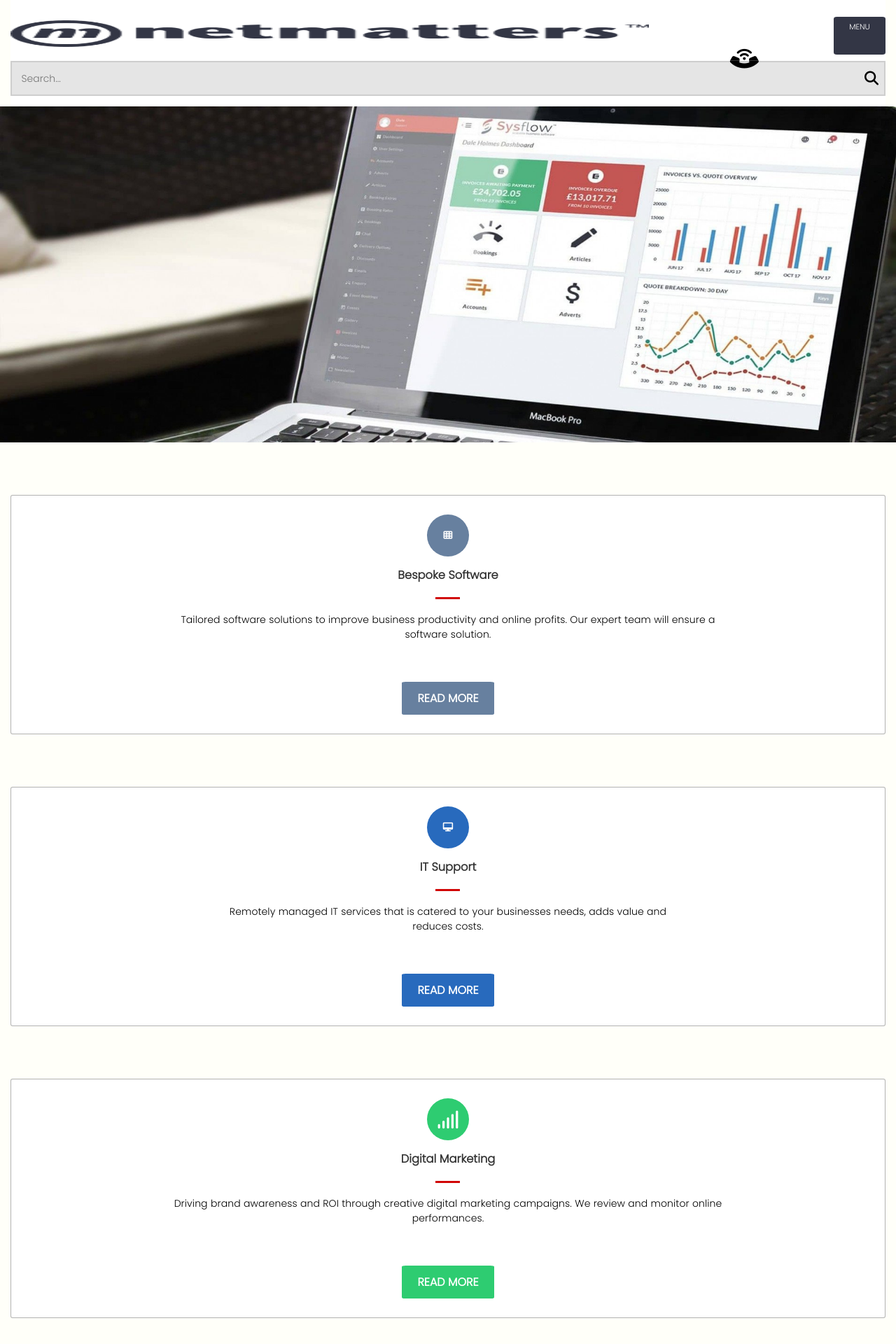
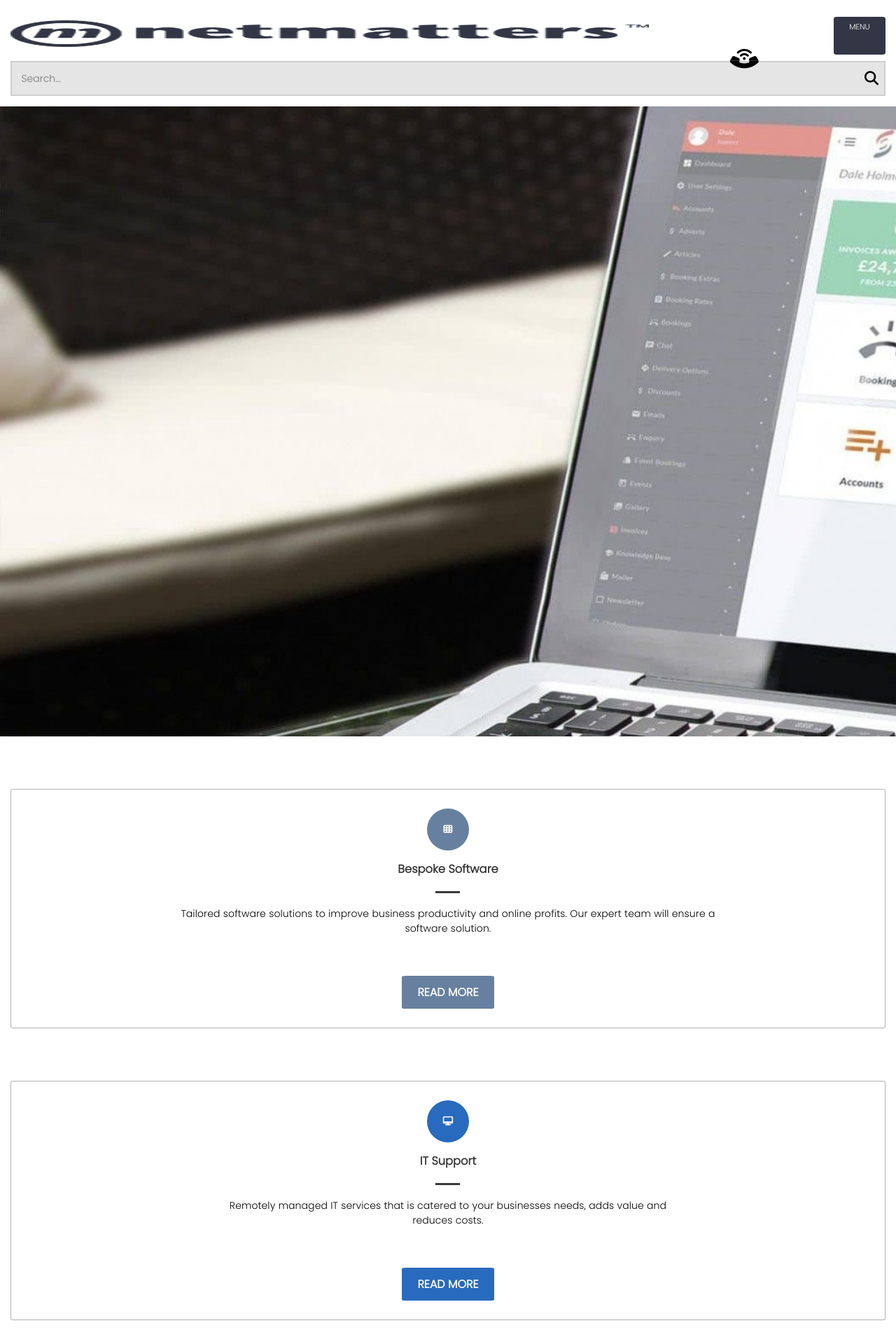
Before and after one commit to Daryl-Boyce/reflection_redo, a PHP site: page / in a window 1280 px wide. Shown: the top 1920 px of the page at 70% size. Run offline with PHP 8.4, Linux system fonts and the light colour scheme; some libraries are stand-ins or nearby versions.

Commit message:
neatened a few sections and fix others.

```diff
--- /dev/null
+++ b/css/partials/_styles-dist.css
@@ -0,0 +1 @@
+body{font-family:Poppins,sans-serif;font-size:16px;text-decoration:none;height:100%;width:100%;margin:0px;display:-webkit-inline-box;display:-ms-inline-flexbox;display:inline-flex;-ms-flex-wrap:wrap;flex-wrap:wrap;-webkit-box-orient:vertical;-webkit-box-direction:normal;-ms-flex-direction:column;flex-direction:column;background-color:#FFFFF9}.container{display:-webkit-inline-box;display:-ms-inline-flexbox;display:inline-flex;background-color:#ffffff;height:100%;-webkit-box-orient:horizontal;-webkit-box-direction:normal;-ms-flex-direction:row;flex-direction:row;-webkit-box-pack:center;-ms-flex-pack:center;justify-content:center;padding:0px 15px}.slider{display:-webkit-inline-box;display:-ms-inline-flexbox;display:inline-flex;-webkit-box-orient:vertical;-webkit-box-direction:normal;-ms-flex-direction:column;flex-direction:column;-webkit-box-align:start;-ms-flex-align:start;align-items:flex-start;-webkit-box-pack:center;-ms-flex-pack:center;justify-content:center;width:100%;height:33em;background:url("Slider__background.jpg")}.slider__img{display:-webkit-inline-box;display:-ms-inline-flexbox;display:inline-flex;-webkit-box-pack:center;-ms-flex-pack:center;justify-content:center;width:100%;height:30em}.slider__img>img{width:100%;height:100%;padding:none}@media (min-width:3px){.main__nav{display:none}}
--- a/css/partials/_styles.css
+++ b/css/partials/_styles.css
@@ -21,7 +21,7 @@ body {
   display: -webkit-inline-box;
   display: -ms-inline-flexbox;
   display: inline-flex;
-  background-color: #FFFFF9;
+  background-color: #ffffff;
   height: 100%;
   -webkit-box-orient: horizontal;
   -webkit-box-direction: normal;
--- a/css/styles.css
+++ b/css/styles.css
@@ -70,24 +50,14 @@
 }
 
 .middle__nav {
-  display: -webkit-inline-box;
-  display: -ms-inline-flexbox;
   display: inline-flex;
-  -webkit-box-orient: vertical;
-  -webkit-box-direction: normal;
-      -ms-flex-direction: column;
   flex-direction: column;
   padding-bottom: 30px;
   width: 100%;
 }
 
 .middle__nav__card {
-  display: -webkit-inline-box;
-  display: -ms-inline-flexbox;
   display: inline-flex;
-  -webkit-box-orient: vertical;
-  -webkit-box-direction: normal;
-      -ms-flex-direction: column;
   flex-direction: column;
   border: 1.5px solid rgba(0, 0, 0, 0.3);
   border-radius: 3px;
@@ -95,31 +65,17 @@
   height: 340px;
   margin-top: 75px;
   text-align: justify;
-  -webkit-box-pack: center;
-      -ms-flex-pack: center;
   justify-content: center;
-  -webkit-box-align: center;
-      -ms-flex-align: center;
   align-items: center;
-  -ms-flex-wrap: wrap;
   flex-wrap: wrap;
   font-size: 0.8em;
   font-family: inherit;
 }
 
 .middle__nav__card__icon {
-  display: -webkit-inline-box;
-  display: -ms-inline-flexbox;
   display: inline-flex;
-  -webkit-box-orient: vertical;
-  -webkit-box-direction: normal;
-      -ms-flex-direction: column;
   flex-direction: column;
-  -webkit-box-pack: center;
-      -ms-flex-pack: center;
   justify-content: center;
-  -webkit-box-align: center;
-      -ms-flex-align: center;
   align-items: center;
   width: 60px;
   height: 60px;
@@ -128,32 +84,20 @@
 }
 
 .middle__nav__card__text {
-  display: -webkit-inline-box;
-  display: -ms-inline-flexbox;
   display: inline-flex;
-  -ms-flex-wrap: wrap;
   flex-wrap: wrap;
-  -webkit-box-orient: vertical;
-  -webkit-box-direction: normal;
-      -ms-flex-direction: column;
   flex-direction: column;
-  -webkit-box-align: center;
-      -ms-flex-align: center;
   align-items: center;
   font-size: 0.85em;
 }
 
 .card__header__font {
-  display: -webkit-inline-box;
-  display: -ms-inline-flexbox;
   display: inline-flex;
   font-weight: 850;
   color: rgba(0, 0, 0, 0.8);
 }
 
 .middle__nav__card__text > p {
-  display: -webkit-inline-box;
-  display: -ms-inline-flexbox;
   display: inline-flex;
   width: 90%;
   height: 60px;
@@ -167,19 +111,10 @@
 }
 
 .middle__nav__read__more {
-  display: -webkit-inline-box;
-  display: -ms-inline-flexbox;
   display: inline-flex;
-  -webkit-box-orient: vertical;
-  -webkit-box-direction: normal;
-      -ms-flex-direction: column;
   flex-direction: column;
-  -ms-flex-wrap: wrap;
   flex-wrap: wrap;
-  -ms-flex-line-pack: center;
   align-content: center;
-  -webkit-box-pack: center;
-      -ms-flex-pack: center;
   justify-content: center;
   height: 2.9em;
   width: 8.2em;
@@ -190,6 +125,13 @@
   border-radius: 4%;
   background: #67809f;
   color: white;
+}
+
+.middle__nav__card__break {
+  width: 35px;
+  height: 3px;
+  background-color: #3a3939;
+  border: none;
 }
 
 .card__color__blue {
@@ -227,186 +169,84 @@ body {
   height: 100%;
   width: 100%;
   margin: 0px;
-  display: -webkit-inline-box;
-  display: -ms-inline-flexbox;
   display: inline-flex;
-  -ms-flex-wrap: wrap;
   flex-wrap: wrap;
-  -webkit-box-orient: vertical;
-  -webkit-box-direction: normal;
-      -ms-flex-direction: column;
   flex-direction: column;
   background-color: #FFFFF9;
 }
 
 .container {
-  display: -webkit-inline-box;
-  display: -ms-inline-flexbox;
   display: inline-flex;
-  background-color: #FFFFF9;
+  background-color: #ffffff;
   height: 100%;
-  -webkit-box-orient: horizontal;
-  -webkit-box-direction: normal;
-      -ms-flex-direction: row;
   flex-direction: row;
-  -webkit-box-pack: center;
-      -ms-flex-pack: center;
   justify-content: center;
   padding: 0px 15px;
 }
 
-.slider {
-  display: -webkit-inline-box;
-  display: -ms-inline-flexbox;
+.header {
   display: inline-flex;
-  -webkit-box-orient: vertical;
-  -webkit-box-direction: normal;
-      -ms-flex-direction: column;
-          flex-direction: column;
-  -webkit-box-align: start;
-      -ms-flex-align: start;
-          align-items: flex-start;
-  -webkit-box-pack: center;
-      -ms-flex-pack: center;
-          justify-content: center;
-  width: 100%;
-  height: 33em;
-  background: url("Slider__background.jpg");
-}
-
-.slider__img {
-  display: -webkit-inline-box;
-  display: -ms-inline-flexbox;
-  display: inline-flex;
-  -webkit-box-pack: center;
-      -ms-flex-pack: center;
-          justify-content: center;
-  width: 100%;
-  height: 30em;
-}
-
-.slider__img > img {
-  width: 100%;
-  height: 100%;
-  padding: none;
-}
-
-@media (min-width: 3px) {
-  .main__nav {
-    display: none;
-  }
-}
-.header {
-  display: -webkit-inline-box;
-  display: -ms-inline-flexbox;
-  display: inline-flex;
-  -webkit-box-orient: horizontal;
-  -webkit-box-direction: normal;
-      -ms-flex-direction: row;
   flex-direction: row;
-  -ms-flex-wrap: wrap;
   flex-wrap: wrap;
   height: 9.5em;
   width: 100%;
 }
 
 .header__inner {
-  display: -webkit-inline-box;
-  display: -ms-inline-flexbox;
   display: inline-flex;
-  -ms-flex-wrap: wrap;
   flex-wrap: wrap;
-  -webkit-box-orient: horizontal;
-  -webkit-box-direction: normal;
-      -ms-flex-direction: row;
   flex-direction: row;
-  -ms-flex-line-pack: center;
   align-content: center;
   background-color: #fff;
   width: 100%;
   height: 10em;
-  -ms-flex-pack: distribute;
   justify-content: space-around;
-  -webkit-box-align: center;
-      -ms-flex-align: center;
   align-items: center;
 }
 
 .netmatters__logo {
-  display: -webkit-inline-box;
-  display: -ms-inline-flexbox;
   display: inline-flex;
-  -webkit-box-align: center;
-      -ms-flex-align: center;
   align-items: center;
   height: 3em;
   width: 100%;
 }
 
 .netmatters__logo__img {
-  display: -webkit-inline-box;
-  display: -ms-inline-flexbox;
   display: inline-flex;
-  -webkit-box-align: center;
-      -ms-flex-align: center;
   align-items: center;
   height: 80%;
   width: 90%;
 }
 
 .header__phone {
-  display: -webkit-inline-box;
-  display: -ms-inline-flexbox;
   display: inline-flex;
   height: 2em;
   width: 15%;
-  -webkit-box-align: center;
-      -ms-flex-align: center;
   align-items: center;
   color: black;
-  -webkit-transform: rotate(-45deg);
   transform: rotate(-45deg);
   padding-right: 0.7em;
 }
 
 .header__buttons {
-  display: -webkit-inline-box;
-  display: -ms-inline-flexbox;
   display: inline-flex;
-  -webkit-box-align: center;
-      -ms-flex-align: center;
   align-items: center;
-  -ms-flex-pack: distribute;
   justify-content: space-around;
   width: 40%;
   height: 20%;
 }
 
 .header_inner_top {
-  display: -webkit-inline-box;
-  display: -ms-inline-flexbox;
   display: inline-flex;
-  -webkit-box-orient: horizontal;
-  -webkit-box-direction: normal;
-      -ms-flex-direction: row;
   flex-direction: row;
-  -webkit-box-pack: end;
-      -ms-flex-pack: end;
   justify-content: flex-end;
   width: 100%;
   padding-bottom: 10px;
 }
 
 .header__button__menu {
-  display: -webkit-inline-box;
-  display: -ms-inline-flexbox;
   display: inline-flex;
-  -webkit-box-align: center;
-      -ms-flex-align: center;
   align-items: center;
-  -webkit-box-orient: vertical;
-  -webkit-box-direction: normal;
-      -ms-flex-direction: column;
   flex-direction: column;
   width: 5.7em;
   height: 54px;
@@ -507,23 +324,26 @@ body {
 }
 
 .header__button__search {
-  display: -webkit-inline-box;
-  display: -ms-inline-flexbox;
   display: inline-flex;
-  -webkit-box-align: center;
-      -ms-flex-align: center;
   align-items: center;
   width: 56px;
   height: 56px;
   border: 2px;
   border-radius: 4%;
-  -ms-flex-line-pack: center;
   align-content: center;
 }
 
-.middle__nav__card__break {
-  width: 35px;
-  height: 3px;
-  background-color: #d10707;
-  border: none;
+.slider {
+  display: flex;
+  width: 100%;
+  height: 900px;
+  background: url("../assets/Slider1.jpg");
+  background-repeat: no-repeat;
+  background-size: cover;
 }
+
+.main__nav {
+  display: none;
+}
+
+/*# sourceMappingURL=styles.css.map */
--- a/index.html
+++ b/index.html
@@ -92,11 +92,8 @@
 	<!--  -->
 	<!-- Slider -->
 	<!--Need to set as background rather then img stretched-->
-	<section class="slider__img">
-		<!-- Original Image used here so aspect ratio is off as
-				slider, when functionable uses zoom and mask -->
-		<img src="Slider1.jpg" alt="Slider image laptop screen">
-	</section>
+	<div class="slider">
+	</div>
 	<!--  -->
 	<!-- Middle Nav -->
 	<div class="container">
--- a/scss/partials/_header.scss
+++ b/scss/partials/_header.scss
@@ -161,9 +161,3 @@
   //
 
   //
-  .middle__nav__card__break{
-    width: 35px;
-    height: 3px;
-    background-color: rgb(209, 7, 7);
-    border: none;
-  }
--- /dev/null
+++ b/scss/partials/_home.scss
@@ -0,0 +1,24 @@
+// // //
+body {
+    font-family: Poppins, sans-serif;
+    font-size: 16px;
+    text-decoration: none;
+    height: 100%;
+    width: 100%;
+    margin: 0px;
+    display: inline-flex;
+    flex-wrap: wrap;
+    flex-direction: column;
+    background-color: #FFFFF9;
+    }
+  //
+  //
+  //
+  .container {
+    display: inline-flex;
+    background-color: #ffffff;
+    height: 100%;
+    flex-direction: row;
+    justify-content: center;
+    padding: 0px 15px;
+    }
--- /dev/null
+++ b/scss/partials/_main__nav.scss
@@ -0,0 +1,3 @@
+.main__nav {
+    display: none;
+}
--- a/scss/partials/_middle_nav.scss
+++ b/scss/partials/_middle__nav.scss
@@ -4,6 +4,8 @@
   flex-direction: column;
   padding-bottom: 30px;
   width: 100%;
+
+
 
 }
 
@@ -78,6 +80,13 @@
   color: white;
 }
 
+.middle__nav__card__break{
+  width: 35px;
+  height: 3px;
+  background-color: rgb(58, 57, 57);
+  border: none;
+}
+
 //
 // Colours for icons
 //
--- /dev/null
+++ b/scss/partials/_slider.scss
@@ -0,0 +1,8 @@
+.slider {
+    display:flex;
+    width: 100%;
+    height: 900px;
+    background: url("../assets/Slider1.jpg");
+    background-repeat: no-repeat;
+    background-size: cover;
+  }
--- a/scss/partials/_styles.scss
+++ /dev/null
@@ -1,103 +0,0 @@
-// // //
-body {
-    font-family: Poppins, sans-serif;
-    font-size: 16px;
-    text-decoration: none;
-    height: 100%;
-    width: 100%;
-    margin: 0px;
-    display: inline-flex;
-    flex-wrap: wrap;
-    flex-direction: column;
-    background-color: #FFFFF9;
-    }
-  //
-  //
-  //
-  .container {
-    display: inline-flex;
-    background-color: #FFFFF9;
-    height: 100%;
-    flex-direction: row;
-    justify-content: center;
-    padding: 0px 15px;
-    }
-  //
-  //
-  //
-  //
-
-  //
-  //
-  //
-  // .main__nav {
-  // }
-  // //
-  // .main__nav__button {
-  // }
-  //
-  //
-  //
-  .slider {
-    display: inline-flex;
-    flex-direction: column;
-    align-items: flex-start;
-    justify-content: center;
-    width: 100%;
-    height: 33em;
-    background: url("Slider__background.jpg");
-  }
-  //
-  // .slider__header {
-  //
-  // }
-  //
-  // .slider__dots{
-  //   display: inline-flex;
-  //   width: 100%;
-  //   border: none;
-  //   justify-content: space-around;
-  // }
-  //
-  // .slider__dots__inner {
-  //   background-color: #666;
-  //   border: none;
-  //   padding: 20px;
-  //   text-align: center;
-  //   text-decoration: none;
-  //   display: inline-block;
-  //   font-size: 16px;
-  //   margin: 4px 2px;
-  //   border-radius: 50%;
-  // }
-  //
-  .slider__img {
-    display: inline-flex;
-    justify-content: center;
-    width: 100%;
-    height: 30em;
-  }
-  //
-  // .slider__dots___selected {
-  //   box-shadow: 0px 0px 0px 3px blue;
-  // }
-  // //
-  .slider__img > img {
-    width: 100%;
-    height: 100%;
-    padding: none;
-
-  }
-
-
-  //
-  //
-  //
-  @media (min-width: 3px) {
-    .main__nav {
-      display: none;
-    }
-
-
-  }
-  // // //
```
Also changed, not shown: other parts of css/styles.css (+0 -43 lines), scss/styles.scss (+8 -4 lines), css/styles-dist.css, scss/partials/_description__aside.scss (renamed from scss/partials/_description_aside.scss), 1 other file. Lines whose indentation alone changed are shown as unchanged.
